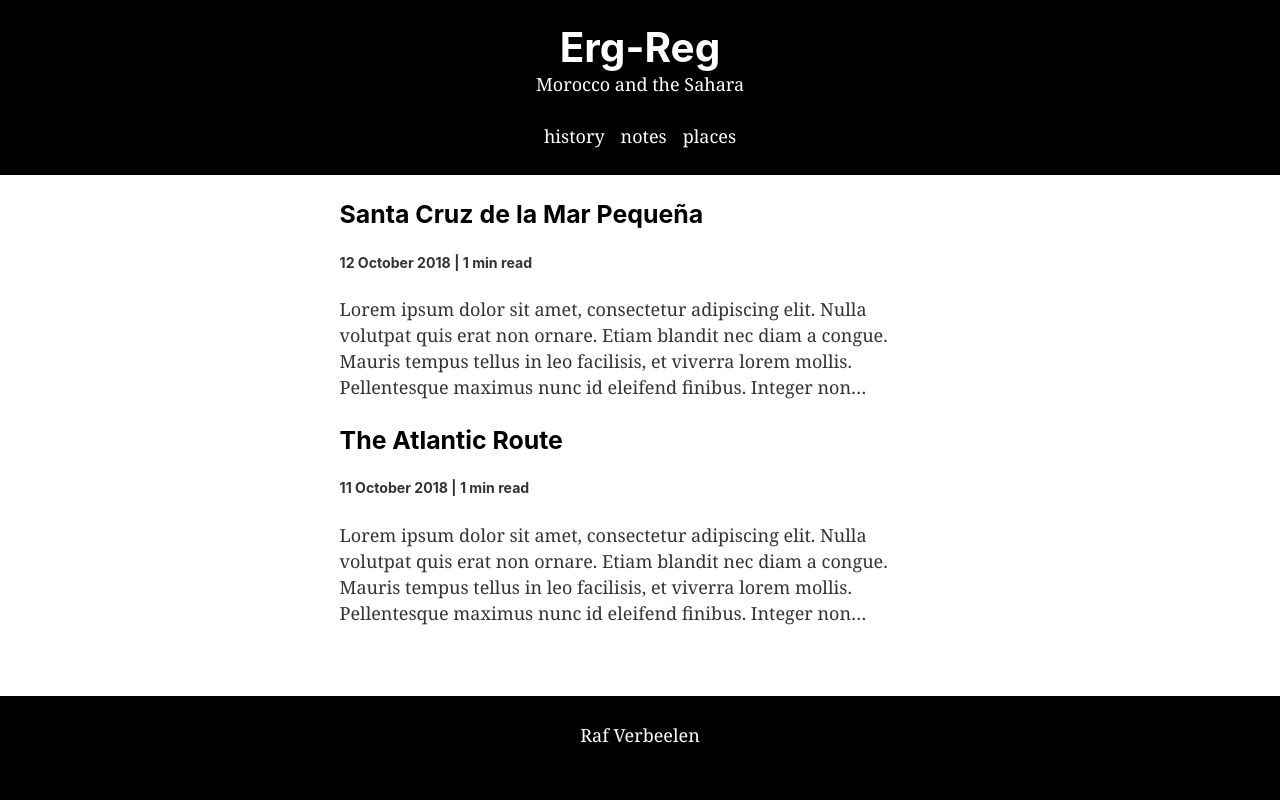
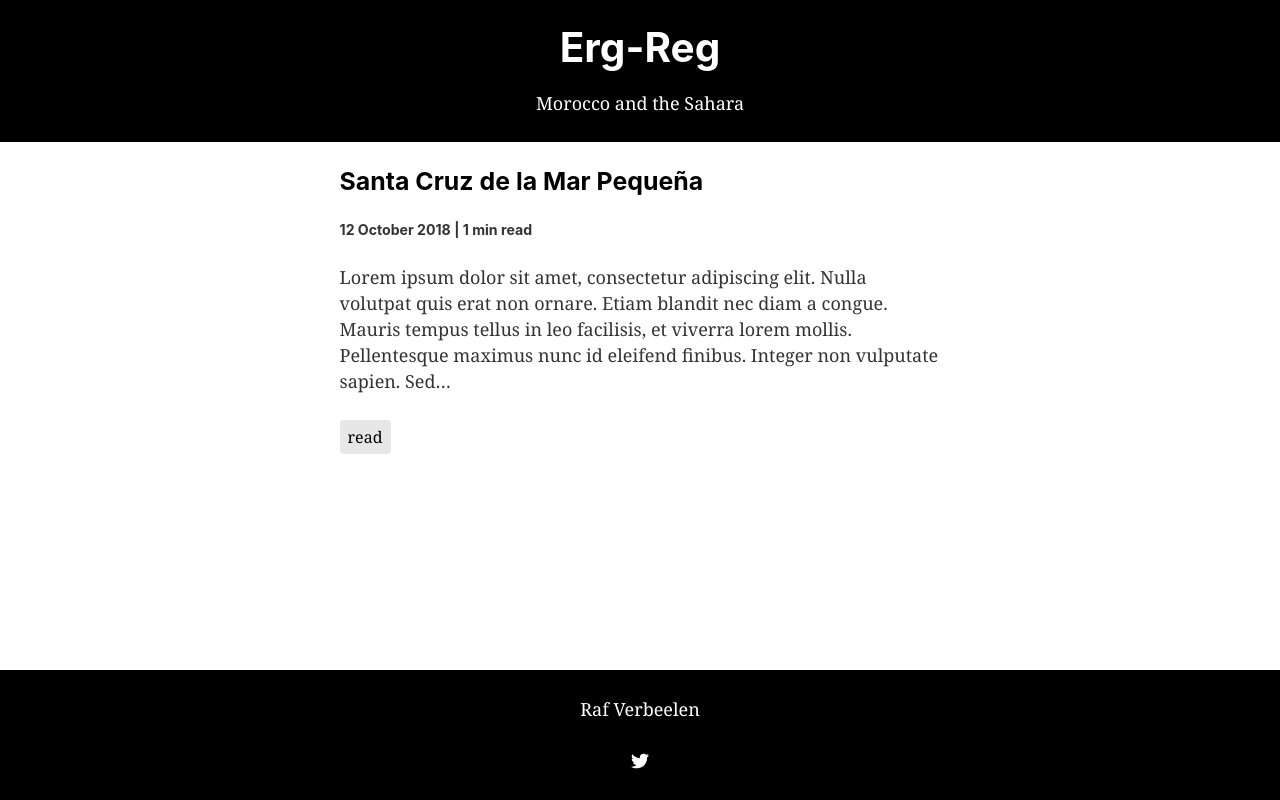
Before and after one commit to rafverbeelen/erg-reg, a Gatsby site: page /notes in a window 1280 px wide. Built offline with nearby package versions, Linux system fonts and the light colour scheme; Gatsby itself is replaced by a stand-in of ours.

Commit message:
Design adjustments, basic buttons and stripped visible functionality.

```diff
--- a/package.json
+++ b/package.json
@@ -4,6 +4,10 @@
   "version": "1.0.0",
   "author": "Kyle Mathews <mathews.kyle@gmail.com>",
   "dependencies": {
+    "@fortawesome/fontawesome-svg-core": "^1.2.6",
+    "@fortawesome/free-brands-svg-icons": "^5.4.1",
+    "@fortawesome/free-solid-svg-icons": "^5.4.1",
+    "@fortawesome/react-fontawesome": "^0.1.3",
     "gatsby": "^2.0.19",
     "gatsby-plugin-manifest": "^2.0.5",
     "gatsby-plugin-offline": "^2.0.5",
--- /dev/null
+++ b/src/components/button-link.js
@@ -0,0 +1,22 @@
+import React from "react"
+import { Link } from "gatsby"
+
+const ButtonLink = ({ text, link }) => (
+  <Link
+  style={{
+    backgroundColor: '#e7e7e7',
+    border: 'none',
+    color: 'black',
+    padding: '4px 8px',
+    marginBottom: '1.0875rem',
+    textAlign: 'center',
+    textDecoration: 'none',
+    display: 'inline-block',
+    fontSize: '16px',
+    borderRadius: '4px',
+  }} to={link}>
+  {text}
+  </Link>
+)
+
+export default ButtonLink
--- a/src/components/footer.js
+++ b/src/components/footer.js
@@ -1,4 +1,6 @@
 import React from 'react'
+import { FontAwesomeIcon } from '@fortawesome/react-fontawesome'
+import { faTwitter } from '@fortawesome/free-brands-svg-icons'
 
 const Footer = ({ siteAuthor }) => (
   <div
@@ -10,13 +12,22 @@ const Footer = ({ siteAuthor }) => (
       style={{
         margin: '0 auto',
         maxWidth: 640,
-        padding: '1.45rem 1.0875rem',
+        padding: '1.45rem 1.0875rem 0',
         textAlign: 'center',
       }}
     >
       <p style={{color: 'white'}}>
         {siteAuthor}
       </p>
+      <p>
+        <a
+          style={{
+            color: 'white',
+            textDecoration: 'none',
+          }} href="https://twitter.com/rafverbeelen">
+        <FontAwesomeIcon icon={faTwitter} />
+        </a>
+      </p>
     </div>
   </div>
 )
--- a/src/components/header.js
+++ b/src/components/header.js
@@ -1,6 +1,5 @@
 import React from 'react'
 import { Link } from 'gatsby'
-import Menu from './menu'
 
 const Header = ({ siteTitle, siteDescription }) => (
   <div
@@ -17,7 +16,10 @@ const Header = ({ siteTitle, siteDescription }) => (
         textAlign: 'center',
       }}
     >
-      <h1 style={{ margin: 0 }}>
+      <h1
+        style={{
+          marginBottom: '1.0875rem',
+      }}>
         <Link
           to="/"
           style={{
@@ -28,10 +30,13 @@ const Header = ({ siteTitle, siteDescription }) => (
           {siteTitle}
         </Link>
       </h1>
-      <p style={{color: 'white'}}>
+      <p
+        style={{
+          margin: 0,
+          color: 'white',
+        }}>
         {siteDescription}
       </p>
-      <Menu />
     </div>
   </div>
 )
--- a/src/components/menu.js
+++ b/src/components/menu.js
@@ -31,11 +31,16 @@ const Menu = () => (
         {data.allMarkdownRemark.group.map(tag => (
           <li key={tag.fieldValue}
           style={{
+            margin: 0,
+            padding: 0,
             display: 'inline',
           }}>
             <Link to={`/tags/${kebabCase(tag.fieldValue)}/`}
             style={{
-              padding: '8px',
+              fontFamily: '-apple-system, BlinkMacSystemFont, Segoe UI, Roboto, Oxygen, Ubuntu, Cantarell, Fira Sans, Droid Sans, Helvetica Neue, sans-serif',
+              fontWeight: 'bold',
+              paddingLeft: '4px',
+              paddingRight: '4px',
               color: 'white',
               textDecoration: 'none',
             }}>
--- a/src/components/post-link.js
+++ b/src/components/post-link.js
@@ -1,5 +1,6 @@
 import React from "react"
 import { Link } from "gatsby"
+import ButtonLink from '../components/button-link'
 
 const PostLink = ({ post }) => (
   <div>
@@ -14,6 +15,9 @@ const PostLink = ({ post }) => (
     </h3>
     <h6>{post.frontmatter.date} | {post.timeToRead} min read</h6>
     <p>{post.excerpt}</p>
+    <div>
+    <ButtonLink text='read' link={post.frontmatter.path} />
+    </div>
   </div>
 )
 
--- a/src/pages/notes.js
+++ b/src/pages/notes.js
@@ -13,7 +13,9 @@ const NotesIndex = ({
     .filter(edge => !!edge.node.frontmatter.date) // You can filter your posts based on some criteria
     .map(edge => <PostLink key={edge.node.id} post={edge.node} />)
 
-  return <Layout>{Posts}</Layout>
+  return <Layout>
+          {Posts}
+        </Layout>
 }
 
 export default NotesIndex
@@ -24,7 +26,7 @@ export const pageQuery = graphql`
       edges {
         node {
           id
-          excerpt(pruneLength: 250)
+          excerpt(pruneLength: 280)
           frontmatter {
             date(formatString: "D MMMM YYYY")
             path
--- a/src/pages/notes/the-atlantic-route.md
+++ /dev/null
@@ -1,16 +0,0 @@
----
-path: "/notes/the-atlantic-route"
-date: "2018-10-11"
-title: "The Atlantic Route"
-tags: ["notes", "places"]
----
-
-Lorem ipsum dolor sit amet, consectetur adipiscing elit. Nulla volutpat quis erat non ornare. Etiam blandit nec diam a congue. Mauris tempus tellus in leo facilisis, et viverra lorem mollis. Pellentesque maximus nunc id eleifend finibus. Integer non vulputate sapien. Sed fermentum mauris nunc, non egestas eros sagittis vitae. In augue augue, interdum ut dapibus at, ultrices vitae nulla. Pellentesque faucibus, sem vel commodo pretium, quam elit elementum ipsum, eget consequat erat enim vel neque. Pellentesque habitant morbi tristique senectus et netus et malesuada fames ac turpis egestas. Duis in sodales nulla, non gravida urna.
-
-Phasellus a pellentesque ante, sed scelerisque nulla. Donec quis tincidunt justo, eu pellentesque est. Aliquam auctor eu orci at tempus. Etiam eleifend sem lorem, vel eleifend lectus consectetur non. In scelerisque, neque vel venenatis varius, risus sem iaculis enim, et cursus neque lacus et mi. Pellentesque eu mi sit amet ligula semper tempus at et enim. Curabitur finibus, ligula sit amet tincidunt pharetra, sapien ipsum facilisis turpis, nec molestie enim leo vel massa. Donec quis massa felis. Sed ac convallis nunc. Vestibulum et neque ut arcu eleifend sagittis ut in diam. Sed luctus elit in metus porttitor mattis.
-
-Maecenas varius nisi a sem accumsan, quis sollicitudin metus faucibus. Proin nec malesuada ante, ac blandit eros. Integer pulvinar mi quis lacinia pharetra. Integer in mollis metus. Aenean ex lorem, porttitor ut tincidunt non, vehicula non risus. Quisque porttitor massa vitae ex elementum, ut elementum leo sodales. Mauris non lorem est.
-
-Sed ut lectus at est eleifend vehicula. Aliquam accumsan nulla vitae dolor pretium, in euismod enim bibendum. Suspendisse posuere nibh dolor, et semper eros vestibulum et. Quisque placerat ipsum egestas, faucibus leo hendrerit, finibus mauris. Cras ac mattis purus, tristique efficitur est. Suspendisse ipsum est, ullamcorper id enim ac, porttitor varius sem. Nunc id condimentum lectus, in consectetur purus.
-
-Suspendisse potenti. Sed iaculis consectetur quam nec congue. In rhoncus, risus vel sodales laoreet, urna enim volutpat nisl, non mollis sapien est sit amet lectus. Vivamus fermentum quam vel justo blandit varius. Integer in nisi ante. Aliquam erat volutpat. Duis a metus porta, pellentesque nunc et, ultrices turpis. Pellentesque quis lobortis eros.
```
Also changed, not shown: src/components/button-anchorlink.js (added, +21 -0 lines), src/pages/index.js (+36 -9 lines), src/templates/noteTemplate.js (+13 -2 lines), src/templates/tagsTemplate.js (+5 -7 lines), 1 other file.
